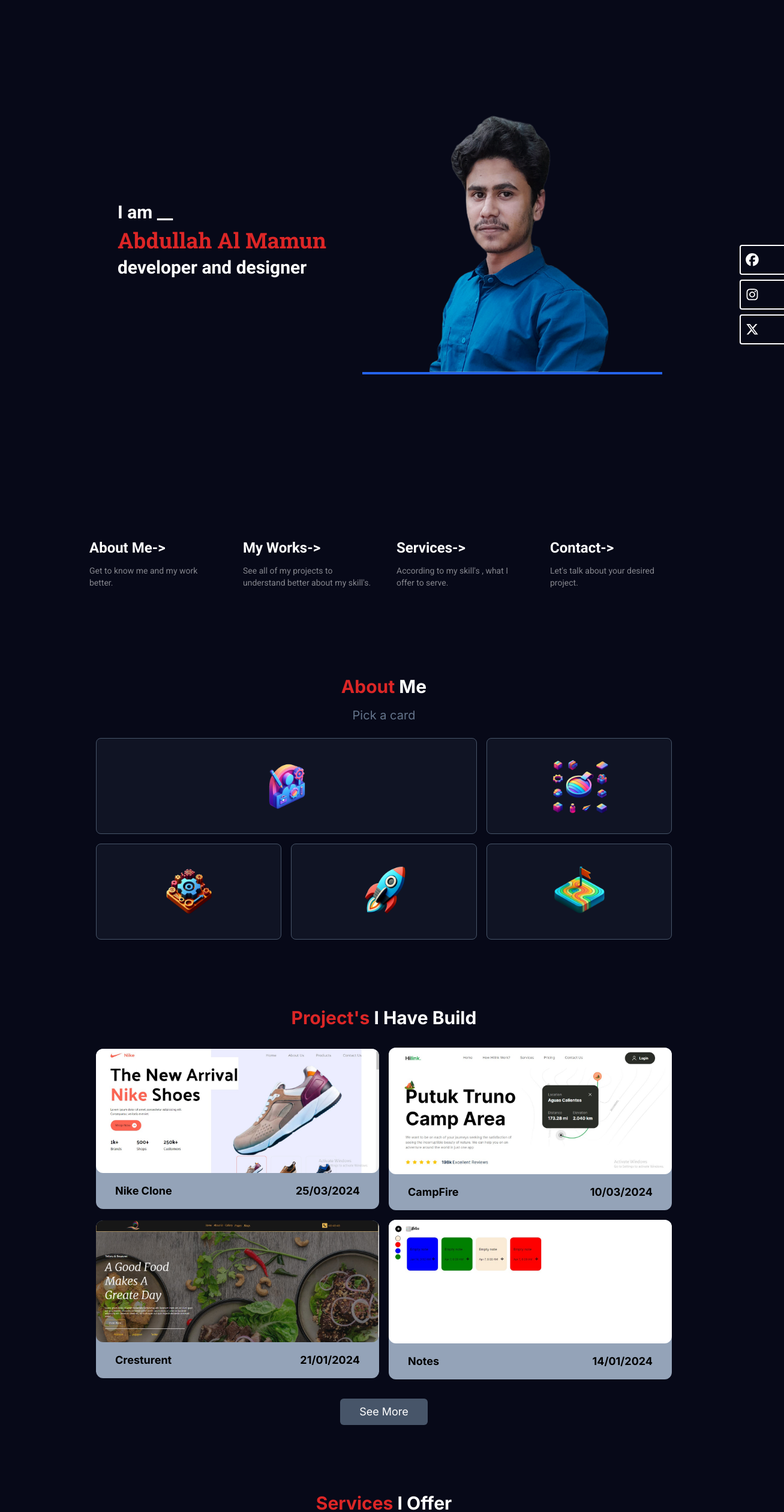
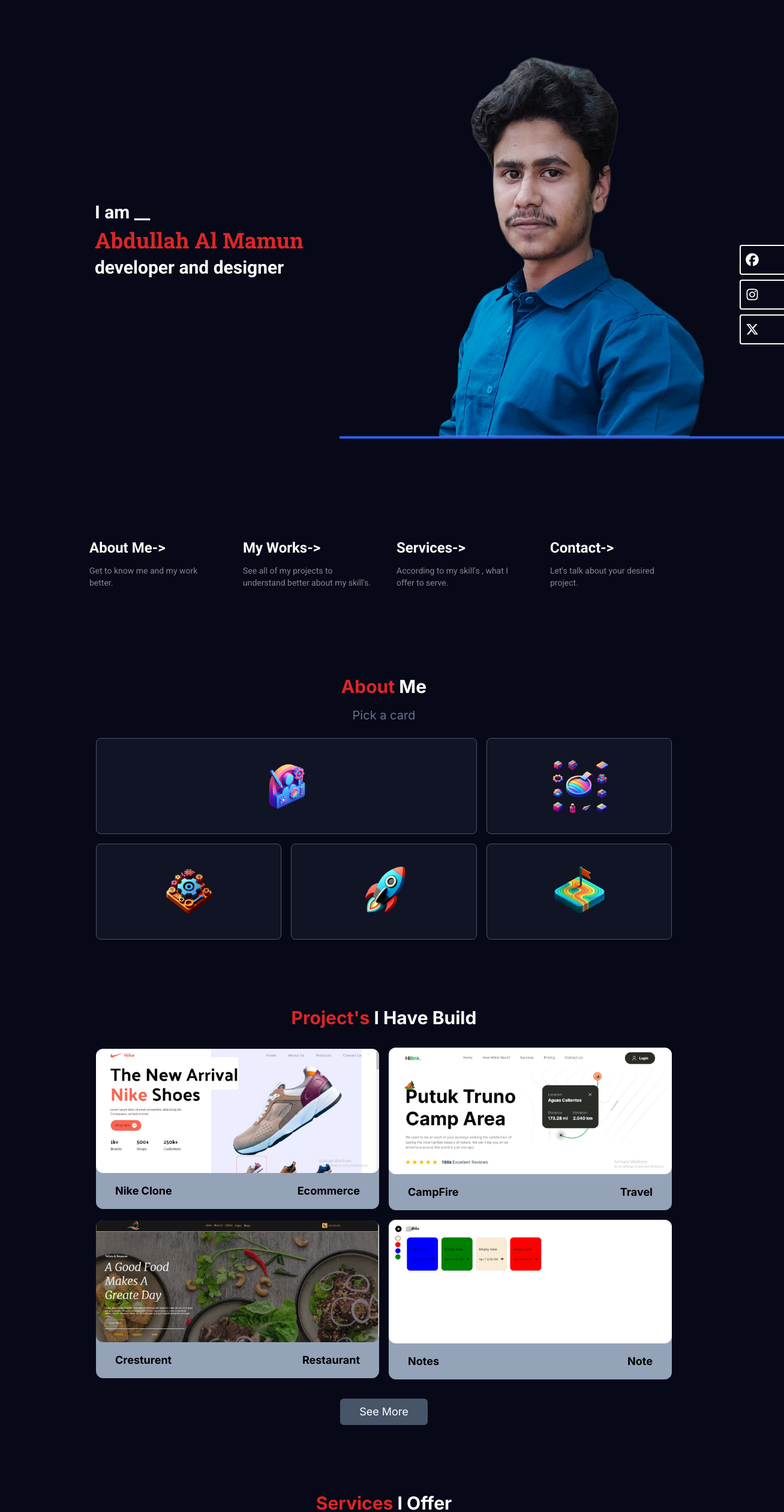
Before and after one commit to MamunDeveloper/Portfolio, a Next.js app: page / in a window 1280 px wide. Shown: the top 2520 px of the page at 60% size, 1307 px wide, since content can reach past the window. Built offline with nearby package versions, Linux system fonts and the light colour scheme.

Commit message:
some update before merge

```diff
--- a/app/sections/AboutMeSection.tsx
+++ b/app/sections/AboutMeSection.tsx
@@ -20,7 +20,7 @@ function AboutMeSection() {
   return (
     <section
       id="about-me"
-      className="max-container w-full flex flex-col justify-center pt-20 pb-8 px-8 text-white"
+      className="max-container w-full flex flex-col justify-center pt-20 pb-8 px-8 text-white overflow-hidden"
     >
       <div className="">
         <div className=" flex flex-col justify-center items-center gap-4 w-full">
--- a/app/sections/ContactSection.tsx
+++ b/app/sections/ContactSection.tsx
@@ -18,7 +18,7 @@ function ContactSection() {
   const spanClasses =
     "absolute -top-10 md:top-0 md:-right-[60%] z-20 origin-left scale-0 rounded-lg border border-gray-300 bg-white px-3 py-2 text-sm font-medium shadow-md transition-all duration-300 ease-in-out group-hover:scale-100";
   return (
-    <section className="text-white max-container pt-40" id="contact">
+    <section className="text-white max-container pt-40 overflow-hidden" id="contact">
       <motion.h2 className=" text-3xl font-bold text-center" {...fromRight}>
         Let's <span className=" text-red-600">Dicuss</span> Your Project
       </motion.h2>
--- a/app/sections/HeroSection.tsx
+++ b/app/sections/HeroSection.tsx
@@ -46,9 +46,10 @@ function HeroSection() {
           <Image
             src={profileImg}
             alt="profile image"
+            priority={true}
             width={500}
             height={500}
-            className="border-b-4 border-blue-600"
+            className="border-b-4 border-blue-600 w-auto max-w-5xl"
           />
         </motion.div>
       </div>
--- a/app/sections/ProjectsSection.tsx
+++ b/app/sections/ProjectsSection.tsx
@@ -15,7 +15,7 @@ function ProjectsSection() {
   return (
     <section
       id="projects"
-      className="max-container w-full flex flex-col justify-center pt-20 pb-8 px-8"
+      className="max-container w-full flex flex-col justify-center pt-20 pb-8 px-8 overflow-hidden"
     >
       <motion.h2
         className=" text-3xl text-white text-center mb-8 font-bold"
@@ -37,9 +37,9 @@ function ProjectsSection() {
               whileHover={{ opacity: 1 }}
             >
               <p className=" text-white font-bold text-center text-xl pt-4">
-                {project.projectType}
+                {project.date}
               </p>
-              <p className=" pt-2 px-4 text-gray-200 text-lg max-sm:overflow-y-scroll">
+              <p className=" pt-2 px-4 text-gray-200 text-lg max-lg:overflow-y-scroll">
                 {project.description}
               </p>
               <button className=" bg-slate-400 py-2 text-black text-lg font-bold">
@@ -58,7 +58,7 @@ function ProjectsSection() {
               </div>
               <div className="px-8 py-4 text-lg font-bold flex justify-between">
                 <p>{project.title}</p>
-                <p>{project.date}</p>
+                <p>{project.projectType}</p>
               </div>
             </motion.div>
           </motion.div>
--- a/app/sections/Services.tsx
+++ b/app/sections/Services.tsx
@@ -18,7 +18,7 @@ function Services() {
   const [selectedService, setSelectedService] = useState<Card | null>(null);
 
   return (
-    <section id="services" className="flex flex-col mt-20">
+    <section id="services" className="flex flex-col mt-20 overflow-hidden">
       <motion.h2
         className=" text-white text-3xl font-bold text-center mb-8"
         {...fromLeft}
```
